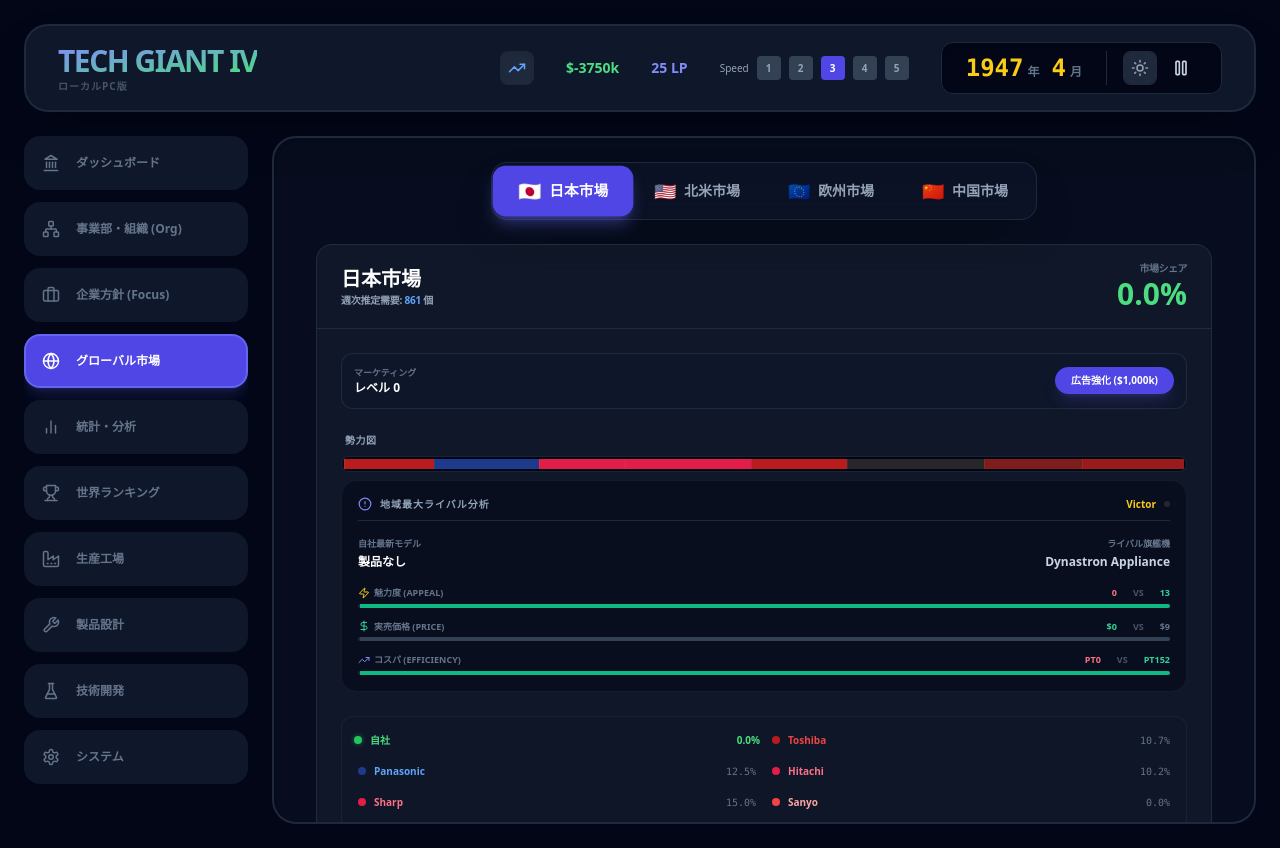
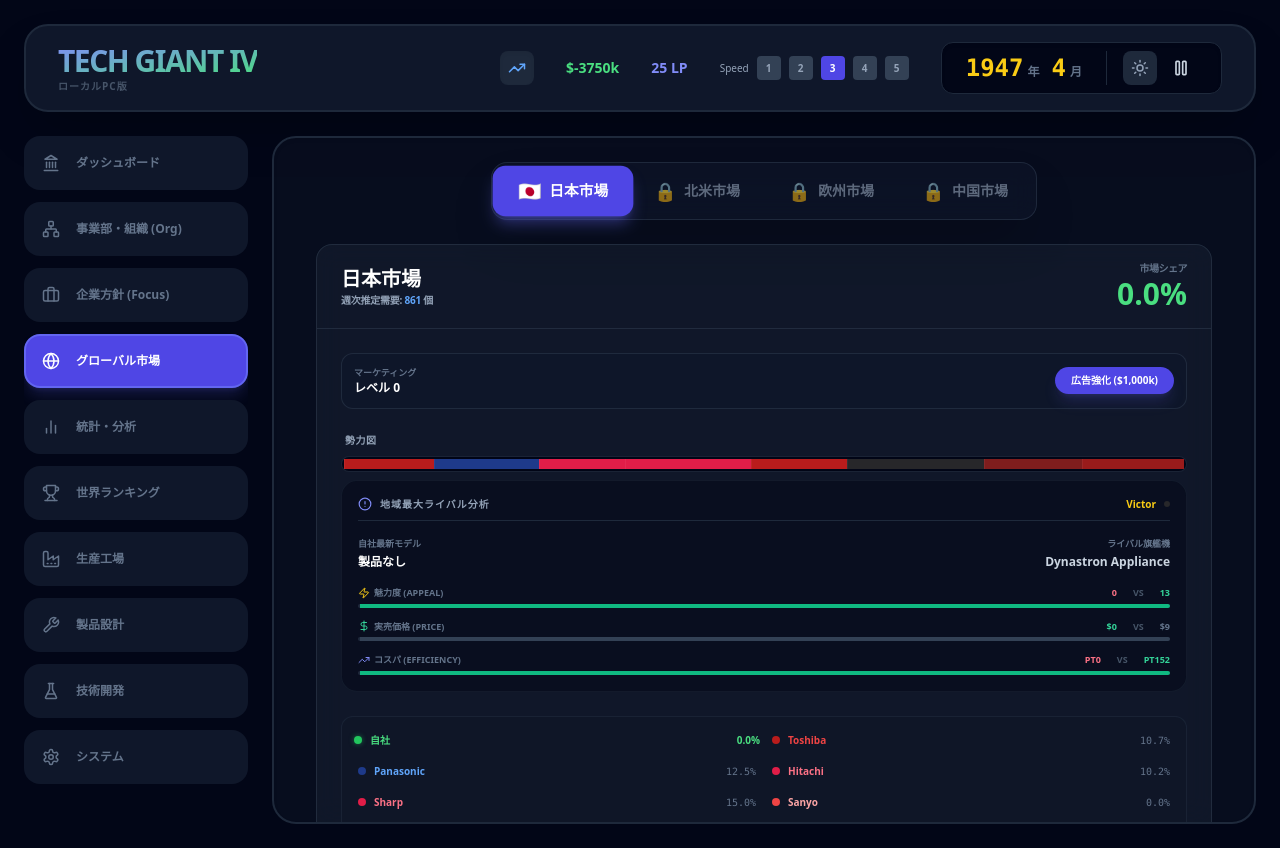
Before and after one commit to burugou05-wq/tech-giant-iv, a React (Vite) app: page / in a window 1280 px wide. Both pictures are taken after a click on the button "グローバル市場". Built offline with nearby package versions, Linux system fonts and the light colour scheme.

Commit message:
UI: Add locked market overlay and icon to Market tab

```diff
--- a/src/components/tabs/Market.jsx
+++ b/src/components/tabs/Market.jsx
@@ -32,7 +32,9 @@
     <div className="space-y-6 relative">
       {/* 地域サブタブ */}
       <div className="flex bg-slate-900/60 p-1 rounded-2xl border border-slate-700/50 w-full lg:w-fit mx-auto shadow-2xl backdrop-blur-md">
-        {marketTabs.map(tab => (
+        {marketTabs.map(tab => {
+          const isLocked = markets[tab.id]?.locked;
+          return (
             <button
               key={tab.id}
               onClick={() => setActiveMarket(tab.id)}
@@ -40,15 +42,28 @@
                 activeMarket === tab.id
                   ? 'bg-indigo-600 text-white shadow-lg shadow-indigo-500/40 scale-105'
                   : 'text-slate-400 hover:text-white hover:bg-slate-800'
-            }`}
+              } ${isLocked ? 'opacity-60' : ''}`}
             >
-            <span className="text-lg">{tab.icon}</span>
+              <span className="text-lg">{isLocked ? '🔒' : tab.icon}</span>
               {tab.name}
             </button>
-        ))}
+          );
+        })}
       </div>
 
-      <div className="max-w-4xl mx-auto">
+      <div className="max-w-4xl mx-auto relative">
+        {markets[activeMarket]?.locked && (
+          <div className="absolute inset-0 z-50 flex flex-col items-center justify-center bg-slate-950/80 backdrop-blur-md rounded-3xl border-2 border-dashed border-slate-700 m-1 animate-in fade-in zoom-in duration-300">
+            <div className="bg-slate-800 p-6 rounded-full shadow-2xl mb-4 border border-slate-700">
+              <span className="text-5xl">🌐</span>
+            </div>
+            <h3 className="text-2xl font-black text-white mb-2">市場未踏足</h3>
+            <p className="text-slate-400 text-center max-w-xs mb-6 font-bold">
+              この市場への進出には企業方針<br/>
+              <span className="text-indigo-400">「海外展開戦略」</span>の研究完了が必要です。
+            </p>
+          </div>
+        )}
         <MarketCard
           mKey={activeMarket}
           market={activeMarketData}
```
Lines whose indentation alone changed are shown as unchanged.
